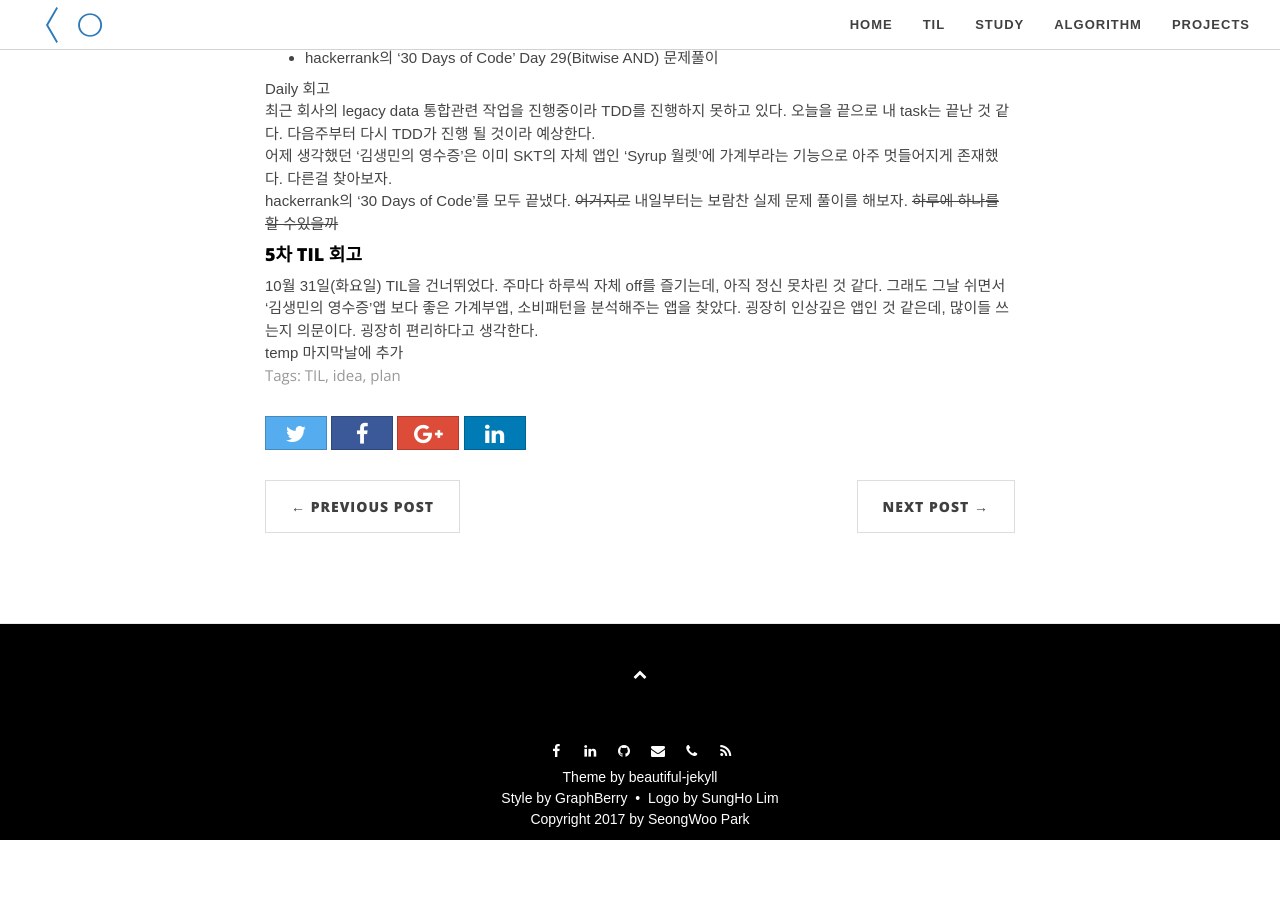
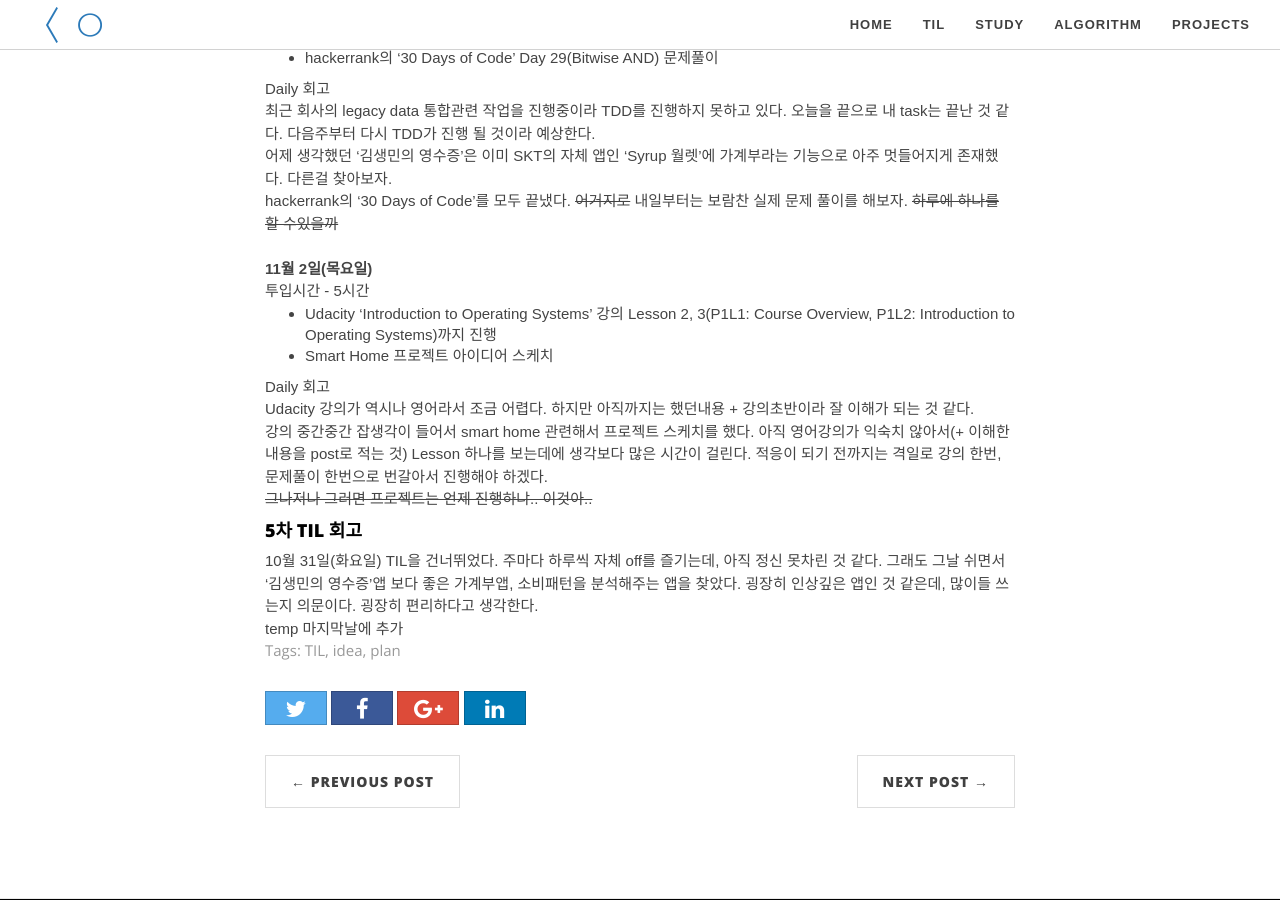
Before and after one commit to seongwoopark/seongwoopark.github.io, a Jekyll site: the page built from _posts/2017-10-30-5th_TIL.md, in a window 1280 px wide and 900 px high, scrolled down 1021 px. Built offline with Jekyll 4.4.1, drawn with Linux system fonts in a browser that asks for light colours; nearby versions of some CDN libraries; comment, search, counter and statistics services are not loaded; before the commit the page ends 1861 px from its top, so only the background shows below that; some of the changed text lies outside the part shown.

Commit message:
Update 5th TIL post

```diff
--- a/_posts/2017-10-30-5th_TIL.md
+++ b/_posts/2017-10-30-5th_TIL.md
@@ -11,7 +11,7 @@
 <h4>TODO LIST</h4>
 <i class="fa fa-square-o" aria-hidden="true"> 지금까지 내가 해온 것들 정리, 프로젝트 포트폴리오 만들고 정리 및 게시, 레주메 피드백 업데이트 및 정리</i><br/>
 <i class="fa fa-check-square-o" aria-hidden="true"> 코딩문제 사이트들의 문제들 Daily 풀기</i><br/>
-<i class="fa fa-square-o" aria-hidden="true"> 컴퓨터공학 학부 과정 과목들 복습 및 심화(알고리즘)</i><br/>
+<i class="fa fa-check-square-o" aria-hidden="true"> 컴퓨터공학 학부 과정 과목들 복습 및 심화(운영체제, 알고리즘)</i><br/>
 <i class="fa fa-square-o" aria-hidden="true"> 개인 프로젝트 진행</i><br/>
 
 <h4>Today I Learned</h4>
@@ -45,6 +45,17 @@
 어제 생각했던 '김생민의 영수증'은 이미 SKT의 자체 앱인 'Syrup 월렛'에 가계부라는 기능으로 아주 멋들어지게 존재했다. 다른걸 찾아보자.<br/>
 hackerrank의 '30 Days of Code'를 모두 끝냈다. ~~어거지로~~ 내일부터는 보람찬 실제 문제 풀이를 해보자. ~~하루에 하나를 할 수있을까~~
 
+<br/>**11월 2일(목요일)**<br/>
+투입시간 - 5시간
+- Udacity 'Introduction to Operating Systems' 강의 Lesson 2, 3(P1L1: Course Overview, P1L2: Introduction to Operating Systems)까지 진행
+- Smart Home 프로젝트 아이디어 스케치
+
+Daily 회고<br/>
+Udacity 강의가 역시나 영어라서 조금 어렵다. 하지만 아직까지는 했던내용 + 강의초반이라 잘 이해가 되는 것 같다.<br/>
+강의 중간중간 잡생각이 들어서 smart home 관련해서 프로젝트 스케치를 했다. 아직 영어강의가 익숙치 않아서(+ 이해한 내용을 post로 적는 것)
+Lesson 하나를 보는데에 생각보다 많은 시간이 걸린다. 적응이 되기 전까지는 격일로 강의 한번, 문제풀이 한번으로 번갈아서 진행해야 하겠다.<br/>
+~~그나저나 그러면 프로젝트는 언제 진행하냐.. 이것아..~~
+
 <h4>5차 TIL 회고</h4>
 10월 31일(화요일) TIL을 건너뛰었다. 주마다 하루씩 자체 off를 즐기는데, 아직 정신 못차린 것 같다. 그래도 그날 쉬면서 '김생민의 영수증'앱 보다 좋은
 가계부앱, 소비패턴을 분석해주는 앱을 찾았다. 굉장히 인상깊은 앱인 것 같은데, 많이들 쓰는지 의문이다. 굉장히 편리하다고 생각한다.
```
